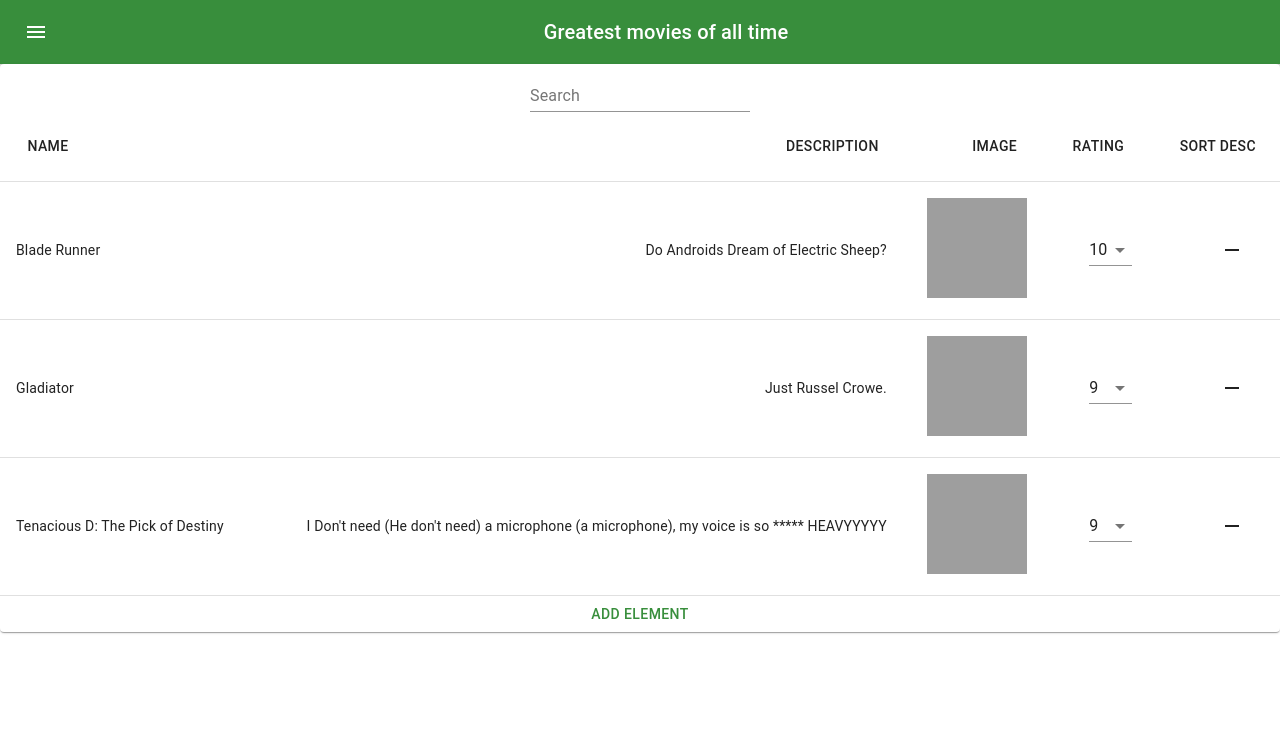
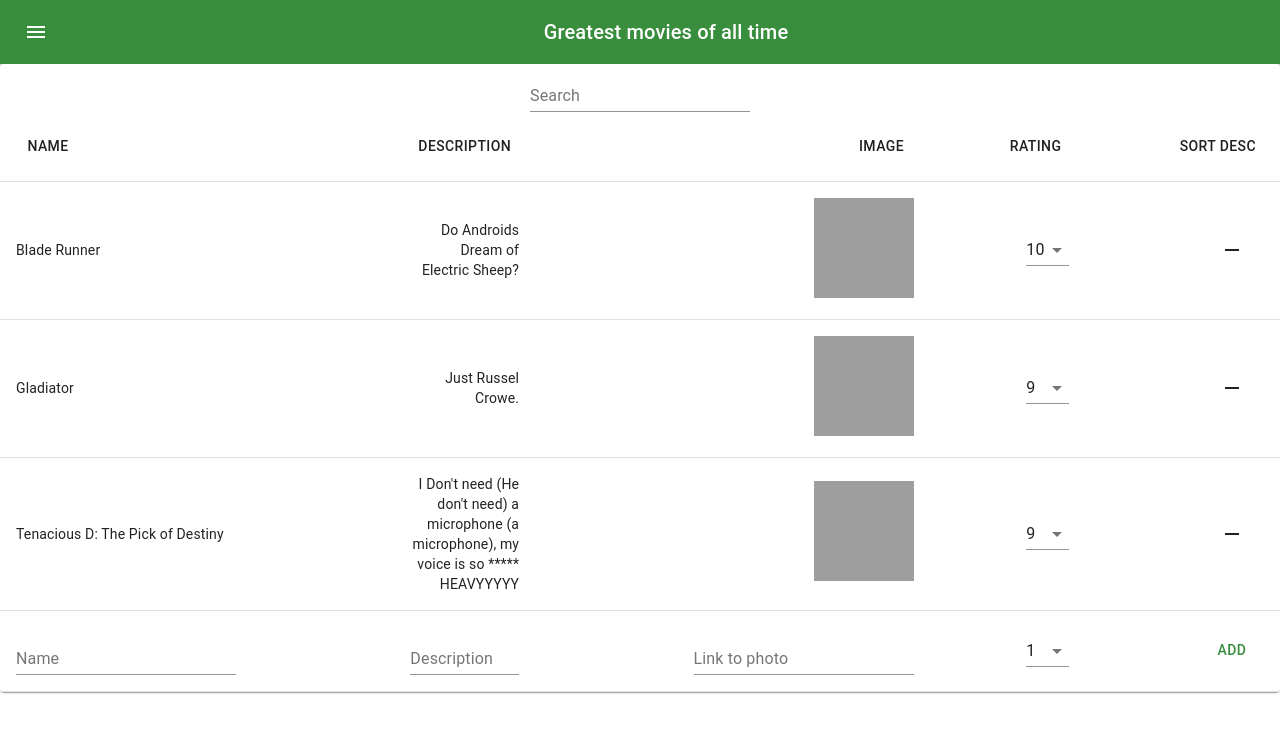
Before and after one commit to KamilStrozyk/AIAReact, a React (Create React App) app in the folder my-app/: page / in a window 1280 px wide. Shown: the top 732 px of the page. Built offline with nearby package versions, Linux system fonts and the light colour scheme; grey boxes are pictures that could not be loaded.

Commit message:
add adding elements

```diff
--- /dev/null
+++ b/my-app/src/components/AddElement.js
@@ -0,0 +1,86 @@
+import React, { Component } from 'react'
+import Table from '@material-ui/core/Table'
+import TableHead from '@material-ui/core/TableHead'
+import TableContainer from '@material-ui/core/TableContainer'
+import TableBody from '@material-ui/core/TableBody';
+import TableCell from '@material-ui/core/TableCell';
+import TableRow from '@material-ui/core/TableRow';
+import TextField from '@material-ui/core/TextField';
+import Paper from '@material-ui/core/Paper';
+import Button from '@material-ui/core/Button';
+import RemoveIcon from '@material-ui/icons/Remove';
+import data from '../data.json'
+
+class AddElement extends Component {
+    constructor(addFunc) {
+        super(addFunc);
+        this.state = {
+            name: "",
+            description: "",
+            image: "",
+            rating: 0,
+        }
+    }
+
+    render() {
+        let that = this;
+        return (
+            <TableRow>
+                <TableCell component="th" scope="row">
+                    <TextField
+                        label="Name"
+                        variant="standard"
+                        spellCheck="false"
+                        value={this.state.name}
+                        onChange={(text) => {
+                            let value = text.target.value;
+                            that.setState({ name: value })
+                        }}
+                    />
+                </TableCell>
+                <TableCell width={1}>
+                    <TextField
+                        label="Description"
+                        variant="standard"
+                        spellCheck="false"
+                        value={this.state.description}
+                        onChange={(text) => {
+                            let value = text.target.value;
+                            that.setState({ description: value })
+                        }}
+                    />
+                </TableCell>
+                <TableCell align="right">
+                    <TextField
+                        label="Link to photo"
+                        variant="standard"
+                        spellCheck="false"
+                        value={this.state.image}
+                        onChange={(text) => {
+                            let value = text.target.value;
+                            that.setState({ image: value })
+                        }}
+                    />
+                </TableCell>
+                <TableCell align="right">
+                    <TextField
+                        select
+                        value={this.state.rating}
+                        onChange={(input) => { that.setState({ rating: input.target.value }) }}
+                        SelectProps={{
+                            native: true,
+                        }}
+                        variant="standard"
+                    >
+                        {[1, 2, 3, 4, 5, 6, 7, 8, 9, 10].map((option) => (
+                            <option key={option} value={option}>
+                                {option}
+                            </option>
+                        ))}
+                    </TextField></TableCell>
+                <TableCell align="right"><Button color='primary' onClick={()=>{that.props.addFunc(that.state.name, that.state.description, that.state.image, that.state.rating)}}>Add</Button></TableCell>
+            </TableRow>
+        )
+    }
+}
+export default AddElement;
--- a/my-app/src/components/MovieTable.js
+++ b/my-app/src/components/MovieTable.js
@@ -10,6 +10,7 @@ import Paper from '@material-ui/core/Paper';
 import Button from '@material-ui/core/Button';
 import RemoveIcon from '@material-ui/icons/Remove';
 import data from '../data.json'
+import AddElement from './AddElement';
 
 class MovieTable extends Component {
     constructor() {
@@ -18,12 +19,15 @@ class MovieTable extends Component {
             tableData: data,
             sortOrder: 1,
             sortOderText: "Sort Desc",
-            searchText: ""
+            searchText: "",
         };
+
         this.sortData = this.sortData.bind(this)
         this.setSortOrder = this.setSortOrder.bind(this)
         this.removeElement = this.removeElement.bind(this)
+        this.addElement = this.addElement.bind(this)
     }
+
     imageStyle = {
         "height": "100px",
         "width": "100px"
@@ -98,6 +102,25 @@ class MovieTable extends Component {
         });
     }
 
+    addElement(name, description, image, rating) {
+
+        let tableData = this.state.tableData;
+
+        let id = Math.max.apply(null, tableData.map(x => x.id)) + 1;
+        let element = {
+            name:name,
+            id: id,
+            description: description,
+            image: image,
+            rating: rating
+        };
+        tableData.push(element);
+
+        this.setState({
+            tableData: tableData,
+        });
+    }
+
     render() {
         let that = this;
         return (
@@ -150,9 +173,9 @@ class MovieTable extends Component {
                                 <TableCell align="right"> <Button onClick={() => that.removeElement(row.id)}><RemoveIcon /></Button></TableCell>
                             </TableRow>
                         ))}
+                        <AddElement addFunc={this.addElement} />
                     </TableBody>
                 </Table>
-                <Button color='primary'>Add Element</Button>
             </TableContainer>
         )
     }
```
